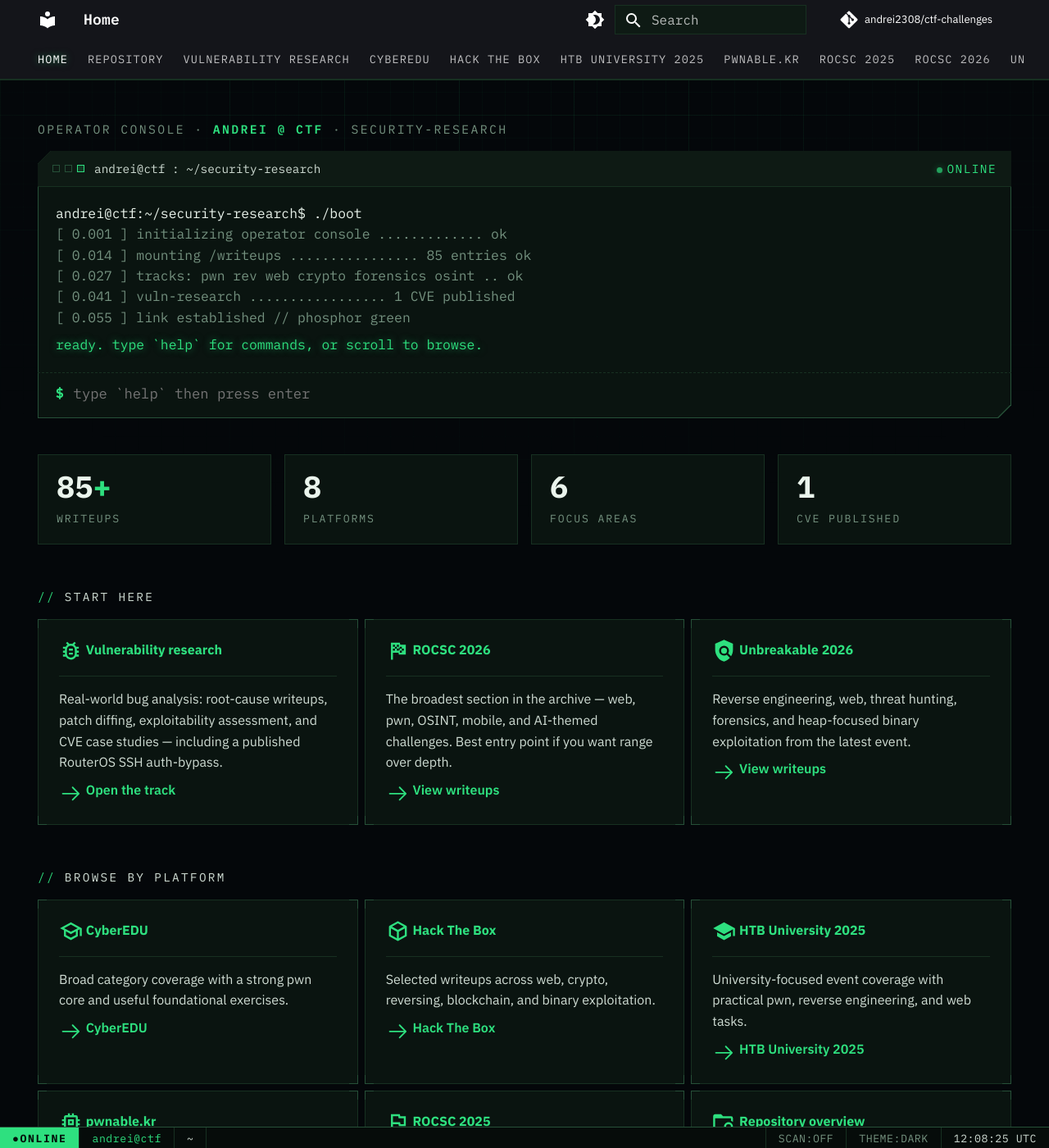
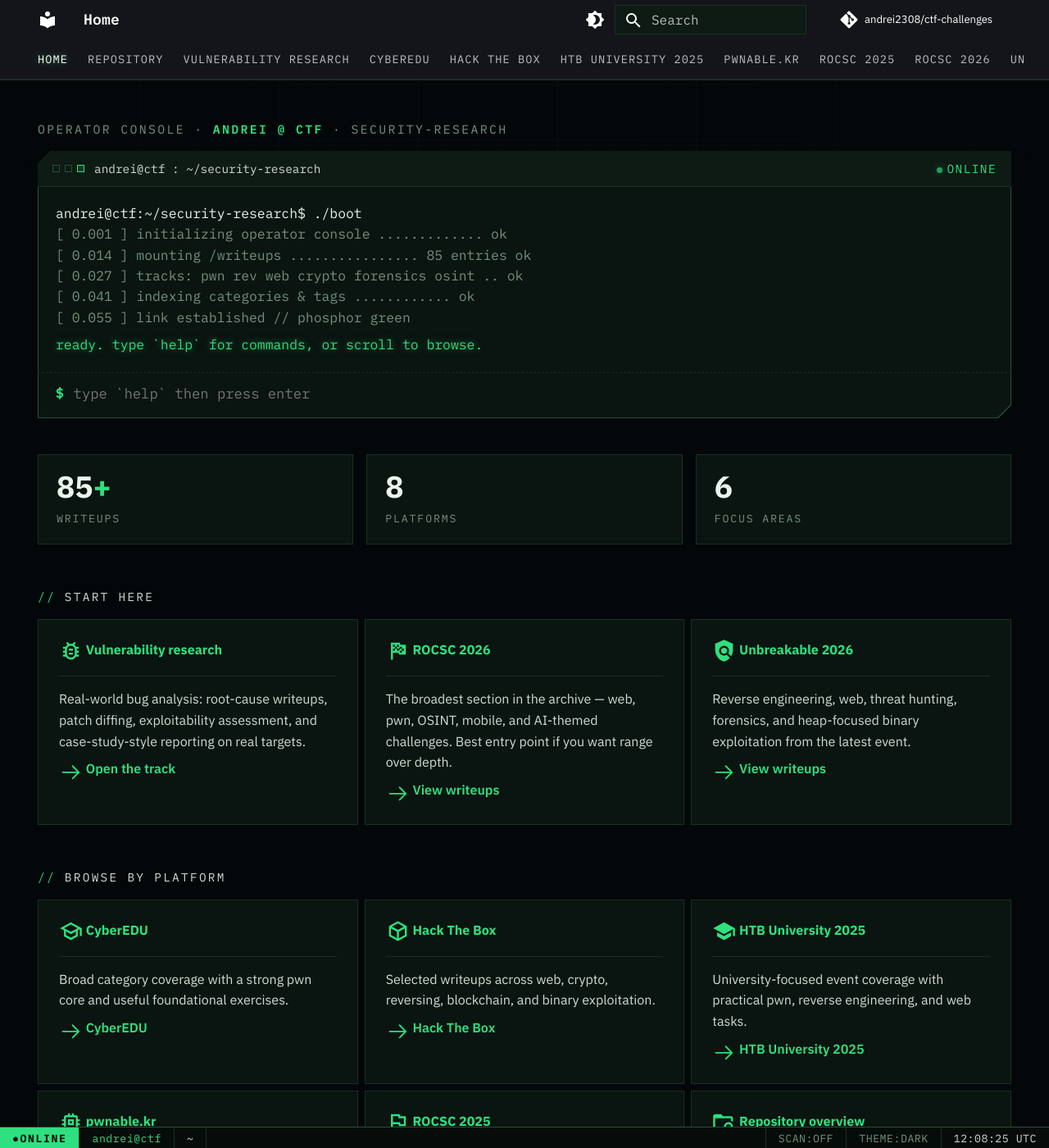
Before and after one commit to andrei2308/ctf-challenges, an MkDocs documentation site: the page built from docs/index.md, in a window 1280 px wide and 1400 px high. Shown: the whole window at 82% size. Built offline with MkDocs 1.6.1 and Material for MkDocs 9.7.7, drawn with Linux system fonts in a browser that asks for light colours; comment, search, counter and statistics services are not loaded.

Commit message:
refactor: declutter operator-console theme and drop CVE claims
Remove the "CVE published" stat and the CVE references in the boot
sequence and vuln-research card. Strip the per-heading #/##/### prefixes,
make card corner-brackets hover-only, soften the blueprint grid, and open
up heading/section spacing for a cleaner read.

Co-Authored-By: Claude Opus 4.8 <noreply@anthropic.com>

```diff
--- a/docs/assets/javascripts/console.js
+++ b/docs/assets/javascripts/console.js
@@ -159,7 +159,7 @@
       ["[ 0.001 ] initializing operator console ............. ok", "term-ok"],
       ["[ 0.014 ] mounting /writeups ................ 85 entries ok", "term-ok"],
       ["[ 0.027 ] tracks: pwn rev web crypto forensics osint .. ok", "term-ok"],
-      ["[ 0.041 ] vuln-research ................. 1 CVE published", "term-ok"],
+      ["[ 0.041 ] indexing categories & tags ............ ok", "term-ok"],
       ["[ 0.055 ] link established // phosphor green", "term-dim"]
     ];
 
--- a/docs/assets/stylesheets/extra.css
+++ b/docs/assets/stylesheets/extra.css
@@ -21,8 +21,8 @@
   --site-secondary: #0f9d63;
   --site-amber: #ffb547;
 
-  --hud-line: rgba(46, 224, 127, 0.045);
-  --hud-line-strong: rgba(46, 224, 127, 0.08);
+  --hud-line: rgba(46, 224, 127, 0.028);
+  --hud-line-strong: rgba(46, 224, 127, 0.05);
   --glow-text: rgba(46, 224, 127, 0.55);
   --site-glow: rgba(46, 224, 127, 0.16);
   --site-glow-strong: rgba(46, 224, 127, 0.3);
@@ -85,9 +85,9 @@ body::before {
     linear-gradient(90deg, var(--hud-line) 1px, transparent 1px),
     linear-gradient(var(--hud-line-strong) 1px, transparent 1px),
     linear-gradient(90deg, var(--hud-line-strong) 1px, transparent 1px);
-  background-size: 28px 28px, 28px 28px, 140px 140px, 140px 140px;
-  -webkit-mask-image: radial-gradient(ellipse 120% 80% at 50% -10%, #000 0%, transparent 72%);
-  mask-image: radial-gradient(ellipse 120% 80% at 50% -10%, #000 0%, transparent 72%);
+  background-size: 34px 34px, 34px 34px, 170px 170px, 170px 170px;
+  -webkit-mask-image: radial-gradient(ellipse 110% 70% at 50% -15%, #000 0%, transparent 65%);
+  mask-image: radial-gradient(ellipse 110% 70% at 50% -15%, #000 0%, transparent 65%);
 }
 
 .md-grid { position: relative; z-index: 1; }
@@ -225,24 +225,17 @@ code, kbd, pre,
 .md-typeset h4 { letter-spacing: -0.015em; color: var(--site-heading); }
 
 .md-typeset h1 {
-  margin-bottom: 1rem;
+  margin-bottom: 1.2rem;
   font-weight: 700;
   font-family: "IBM Plex Mono", monospace;
   display: inline-block;
   border-bottom: 2px solid var(--site-primary);
 }
-.md-typeset h1::before {
-  content: "# ";
-  color: var(--site-primary);
-  opacity: 0.6;
+.md-typeset h2 {
+  margin-top: 3rem;
+  padding-bottom: 0.35rem;
+  border-bottom: 1px solid var(--site-border);
 }
-.md-typeset h2 {
-  margin-top: 2.8rem;
-  padding-bottom: 0.35rem;
-  border-bottom: 1px dashed var(--site-border-strong);
-}
-.md-typeset h2::before { content: "## "; color: var(--site-primary); opacity: 0.45; font-family: "IBM Plex Mono", monospace; }
-.md-typeset h3::before { content: "### "; color: var(--site-primary); opacity: 0.35; font-family: "IBM Plex Mono", monospace; }
 
 .md-typeset p,
 .md-typeset li,
@@ -269,25 +262,6 @@ code, kbd, pre,
   border-radius: 0;
   background: var(--site-surface-soft);
   box-shadow: none;
-}
-.md-typeset .admonition,
-.md-typeset details { position: relative; }
-.md-typeset .admonition::after,
-.md-typeset details::after {
-  content: "";
-  position: absolute;
-  inset: -1px;
-  pointer-events: none;
-  --b: var(--site-border-strong);
-  background:
-    linear-gradient(var(--b), var(--b)) 0 0 / var(--bracket) 1px no-repeat,
-    linear-gradient(var(--b), var(--b)) 0 0 / 1px var(--bracket) no-repeat,
-    linear-gradient(var(--b), var(--b)) 100% 0 / var(--bracket) 1px no-repeat,
-    linear-gradient(var(--b), var(--b)) 100% 0 / 1px var(--bracket) no-repeat,
-    linear-gradient(var(--b), var(--b)) 0 100% / var(--bracket) 1px no-repeat,
-    linear-gradient(var(--b), var(--b)) 0 100% / 1px var(--bracket) no-repeat,
-    linear-gradient(var(--b), var(--b)) 100% 100% / var(--bracket) 1px no-repeat,
-    linear-gradient(var(--b), var(--b)) 100% 100% / 1px var(--bracket) no-repeat;
 }
 .md-search__form { border-radius: 0; }
 .md-search__input { font-family: "IBM Plex Mono", monospace; }
@@ -536,7 +510,8 @@ code, kbd, pre,
   position: absolute;
   inset: -1px;
   pointer-events: none;
-  --b: var(--site-border-strong);
+  opacity: 0;
+  --b: var(--site-primary);
   background:
     linear-gradient(var(--b), var(--b)) 0 0 / var(--bracket) 1px no-repeat,
     linear-gradient(var(--b), var(--b)) 0 0 / 1px var(--bracket) no-repeat,
@@ -557,7 +532,7 @@ code, kbd, pre,
   box-shadow: 0 10px 30px -18px #000, 0 0 30px -14px var(--site-glow-strong);
 }
 .md-typeset .grid.cards > ul > li:hover::after,
-.md-typeset .grid.cards > ol > li:hover::after { --b: var(--site-primary); }
+.md-typeset .grid.cards > ol > li:hover::after { opacity: 1; }
 
 .md-typeset .grid.cards > ul > li > hr {
   margin: 0.75rem 0;
--- a/docs/index.md
+++ b/docs/index.md
@@ -19,7 +19,7 @@ hide:
 <div class="term-line term-ok">[ 0.001 ] initializing operator console ............. ok</div>
 <div class="term-line term-ok">[ 0.014 ] mounting /writeups ................ 85 entries ok</div>
 <div class="term-line term-ok">[ 0.027 ] tracks: pwn rev web crypto forensics osint .. ok</div>
-<div class="term-line term-ok">[ 0.041 ] vuln-research ................. 1 CVE published</div>
+<div class="term-line term-ok">[ 0.041 ] indexing categories & tags ............ ok</div>
 <div class="term-line term-dim">[ 0.055 ] link established // phosphor green</div>
 <div class="term-line term-ready">ready. type `help` for commands, or scroll to browse.</div>
 </div>
@@ -34,7 +34,6 @@ hide:
   <div class="stat"><p class="stat__num">85<span class="unit">+</span></p><p class="stat__label">Writeups</p></div>
   <div class="stat"><p class="stat__num">8</p><p class="stat__label">Platforms</p></div>
   <div class="stat"><p class="stat__num">6</p><p class="stat__label">Focus areas</p></div>
-  <div class="stat"><p class="stat__num">1</p><p class="stat__label">CVE published</p></div>
 </div>
 
 <p class="section-eyebrow">Start here</p>
@@ -45,7 +44,7 @@ hide:
 
     ---
 
-    Real-world bug analysis: root-cause writeups, patch diffing, exploitability assessment, and CVE case studies — including a published RouterOS SSH auth-bypass.
+    Real-world bug analysis: root-cause writeups, patch diffing, exploitability assessment, and case-study-style reporting on real targets.
 
     [:octicons-arrow-right-24: Open the track](./vulnerability-research/index.md)
 
```
